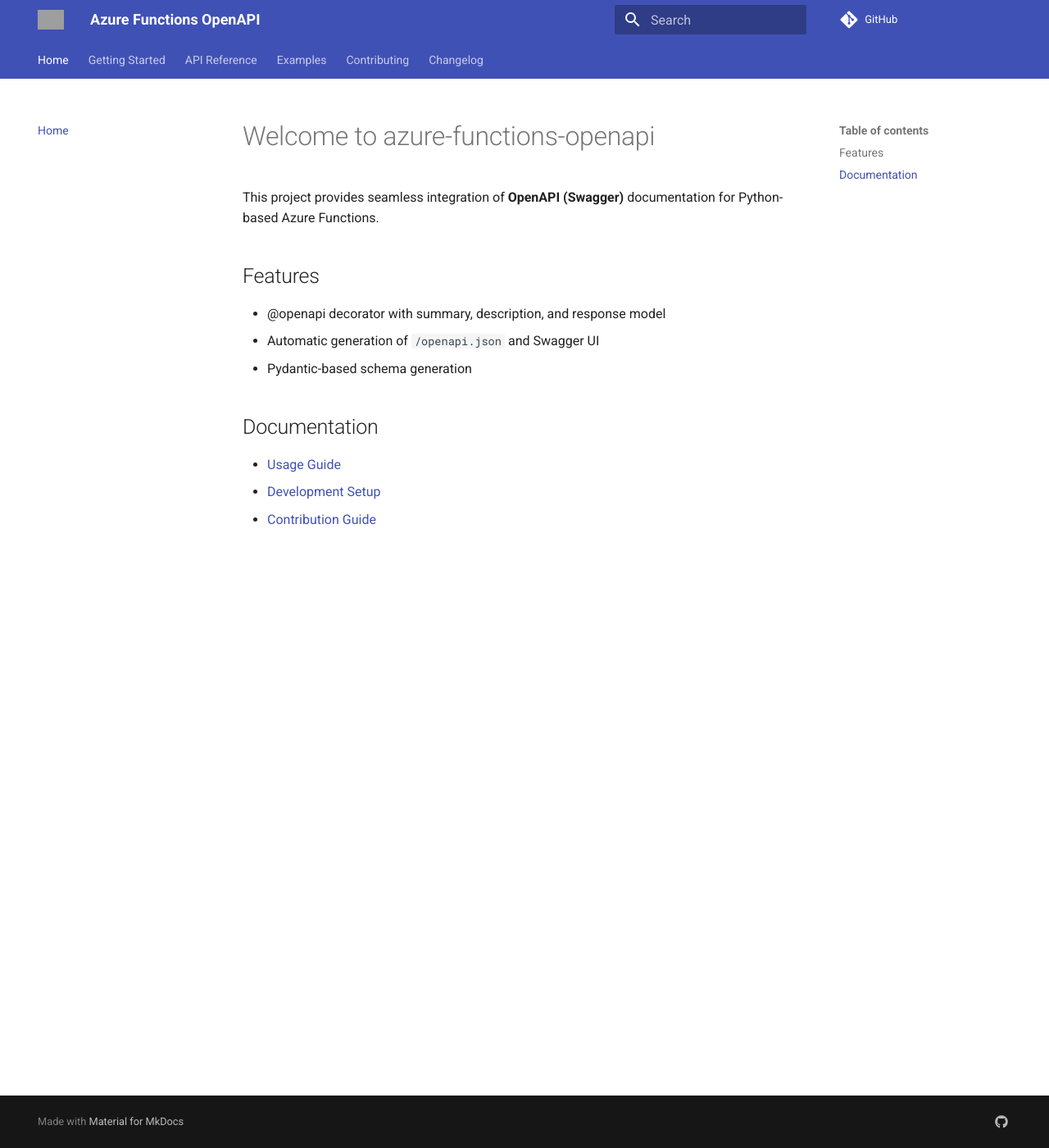
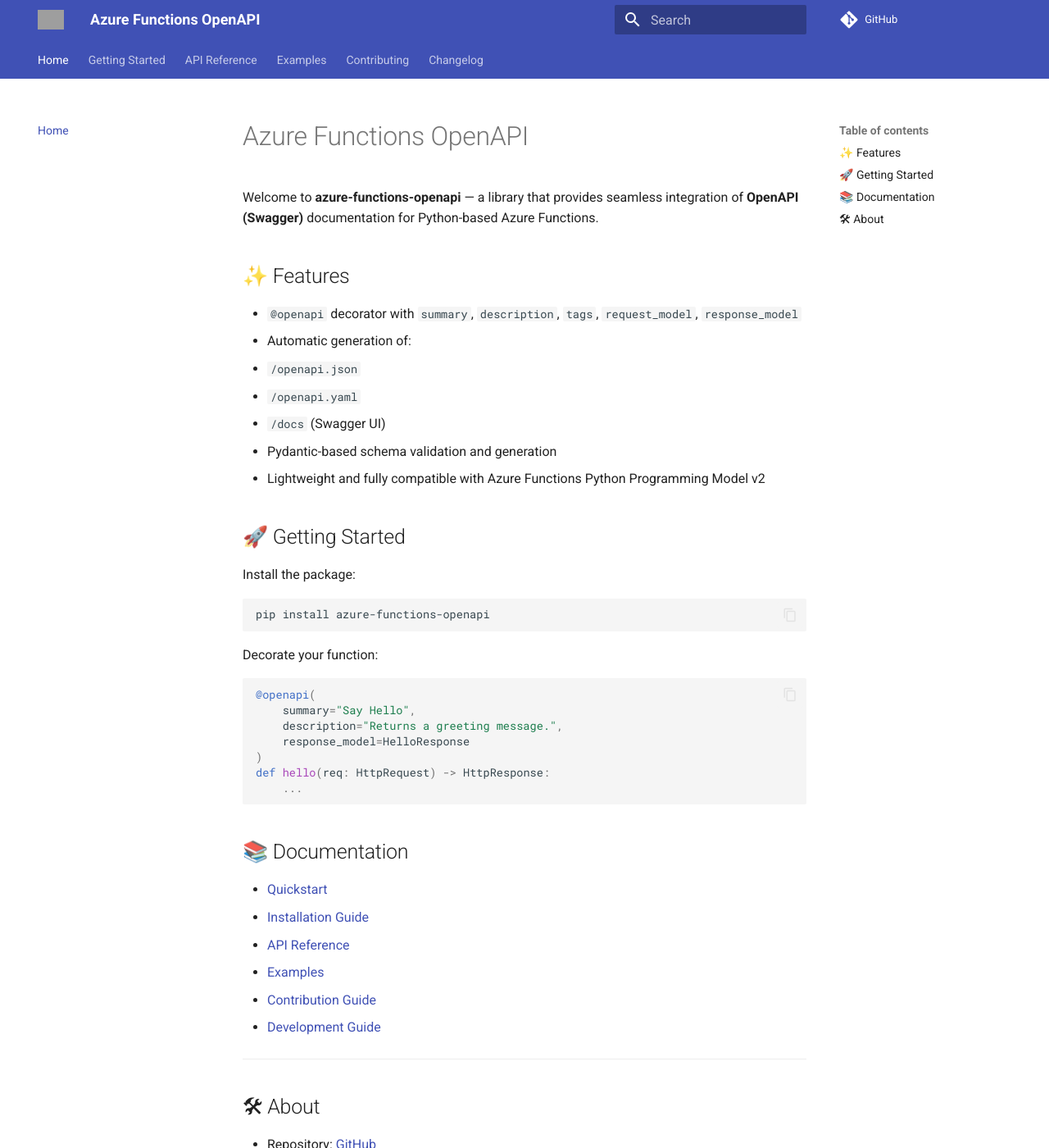
Before and after one commit to yeongseon/azure-functions-openapi, an MkDocs documentation site: the page built from docs/index.md, in a window 1280 px wide and 1400 px high. Shown: the whole window at 82% size. Built offline with MkDocs 1.6.1 and Material for MkDocs 9.7.7, drawn with Linux system fonts in a browser that asks for light colours; comment, search, counter and statistics services are not loaded; some of the changed text lies outside the part shown; grey boxes are pictures that could not be loaded.

Commit message:
docs: restructure documentation with updated README and index

````diff
--- a/docs/index.md
+++ b/docs/index.md
@@ -1,15 +1,51 @@
-# Welcome to azure-functions-openapi
+# Azure Functions OpenAPI
 
-This project provides seamless integration of **OpenAPI (Swagger)** documentation for Python-based Azure Functions.
+Welcome to **azure-functions-openapi** — a library that provides seamless integration of **OpenAPI (Swagger)** documentation for Python-based Azure Functions.
 
-## Features
+## ✨ Features
 
-- @openapi decorator with summary, description, and response model
-- Automatic generation of `/openapi.json` and Swagger UI
-- Pydantic-based schema generation
+- `@openapi` decorator with `summary`, `description`, `tags`, `request_model`, `response_model`
+- Automatic generation of:
+  - `/openapi.json`
+  - `/openapi.yaml`
+  - `/docs` (Swagger UI)
+- Pydantic-based schema validation and generation
+- Lightweight and fully compatible with Azure Functions Python Programming Model v2
 
-## Documentation
+## 🚀 Getting Started
 
-- [Usage Guide](./usage.md)
-- [Development Setup](./development.md)
+Install the package:
+
+```bash
+pip install azure-functions-openapi
+```
+
+Decorate your function:
+
+```python
+@openapi(
+    summary="Say Hello",
+    description="Returns a greeting message.",
+    response_model=HelloResponse
+)
+def hello(req: HttpRequest) -> HttpResponse:
+    ...
+```
+
+## 📚 Documentation
+
+- [Quickstart](./usage.md)
+- [Installation Guide](./installation.md)
+- [API Reference](./api.md)
+- [Examples](./examples/hello_openapi.md)
 - [Contribution Guide](./contributing.md)
+- [Development Guide](./development.md)
+
+---
+
+## 🛠 About
+
+- Repository: [GitHub](https://github.com/yeongseon/azure-functions-openapi)
+- License: MIT
+
+Enjoy building well-documented serverless APIs! 🚀
````
Also changed, not shown: README.md (+34 -101 lines), docs/api.md (+26 -1 lines), docs/changelog.md (+6 -1 lines), docs/examples/hello_openapi.md (+20 -1 lines), docs/examples/todo_api.md (+16 -1 lines), docs/installation.md (+20 -1 lines).
